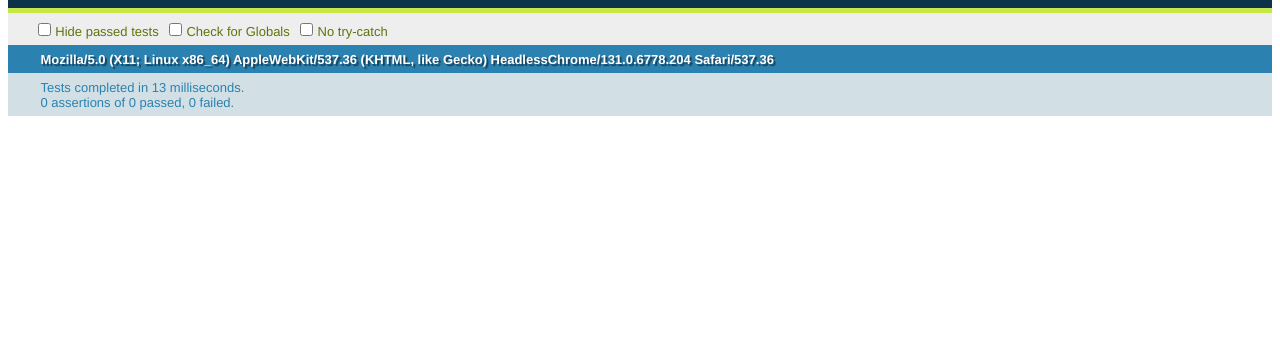
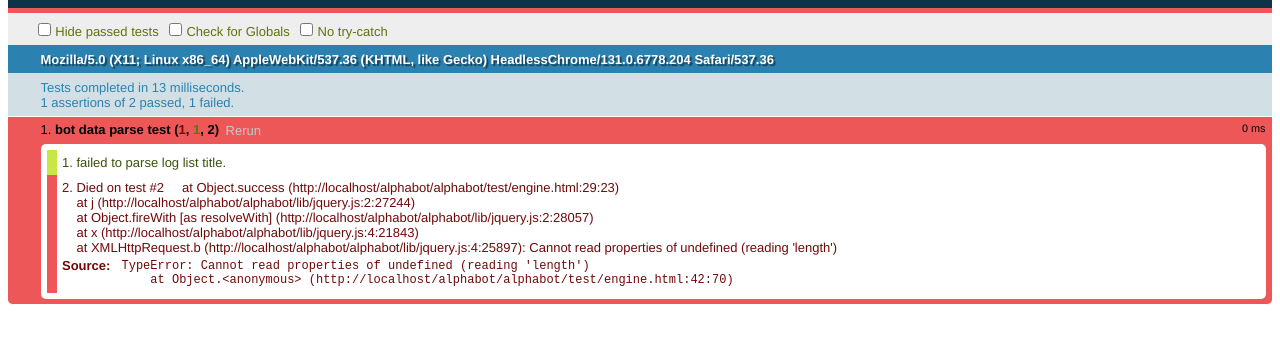
Before and after one commit to mazong1123/alphabot, a plain HTML site: page alphabot/alphabot/test/engine.html in a window 1280 px wide. Shown: the part 48-390 px from the top of the page. Drawn offline with Linux system fonts and the light colour scheme.

Commit message:
Fixed unit test bugs.

```diff
--- a/alphabot/alphabot/src/infrastructure/list.js
+++ b/alphabot/alphabot/src/infrastructure/list.js
@@ -35,6 +35,12 @@
         reset: function () {
             var self = this;
             this.currentIndex = 0;
+        },
+
+        getItems: function () {
+            var self = this;
+
+            return self.items;
         }
     });
 })();
--- a/alphabot/alphabot/test/engine.html
+++ b/alphabot/alphabot/test/engine.html
@@ -21,20 +21,30 @@
     <script src="qunit.js"></script>
     <script>
 
-        $.getScript('../sample_data/single_log_list.txt', function (data) {
+        $.ajax({
+            url: '../sample_data/single_log_list.txt',
+            dataType: 'json',
+            success: function (data) {
                 // Load the test data, then exectue the tests.
                 QUnit.test("bot data parse test", function (assert) {
                     // Prepare
                     var expectedLogListTitle = 'Test log list.';
+                    var expectedLogItemCount = 2;
 
                     // Act
                     var bot = new alphabot.Engine.Bot();
                     var parsedLogList = bot.parse(data);
                     var actualLogListTitle = parsedLogList.getTitle();
+                    var actualLogItem = parsedLogList.getItems();
 
                     // Assert
                     assert.equal(expectedLogListTitle, actualLogListTitle, 'failed to parse log list title.');
+                    assert.equal(expectedLogItemCount, actualLogItem.length, 'failed to parse log item count');
                 });
+            },
+            error: function (jqxr, message, exception) {
+                console.log(exception);
+            }
         });
     </script>
 </body>
```
Also changed, not shown: alphabot/alphabot/sample_data/single_log_list.txt. Lines whose indentation alone changed are shown as unchanged.
